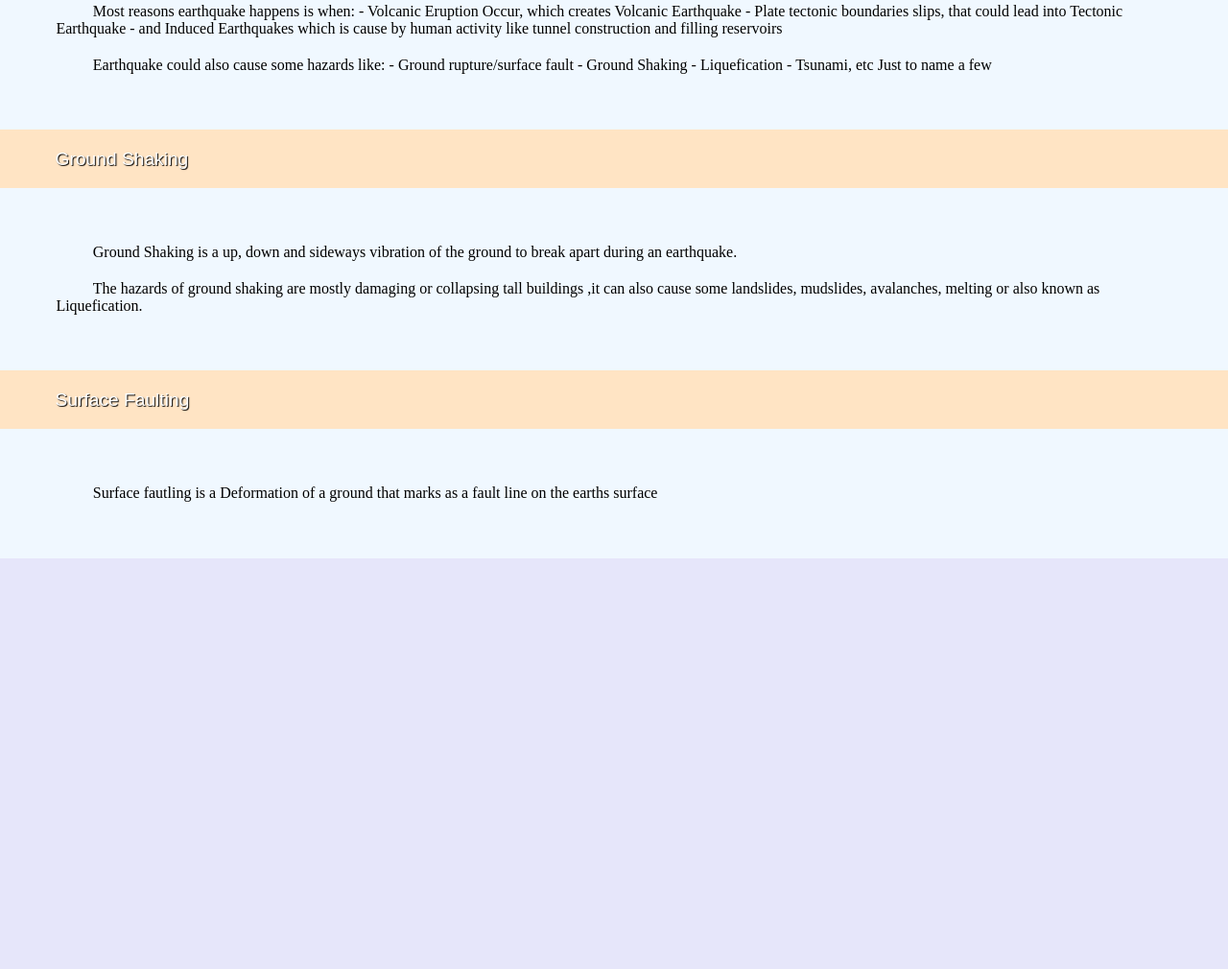
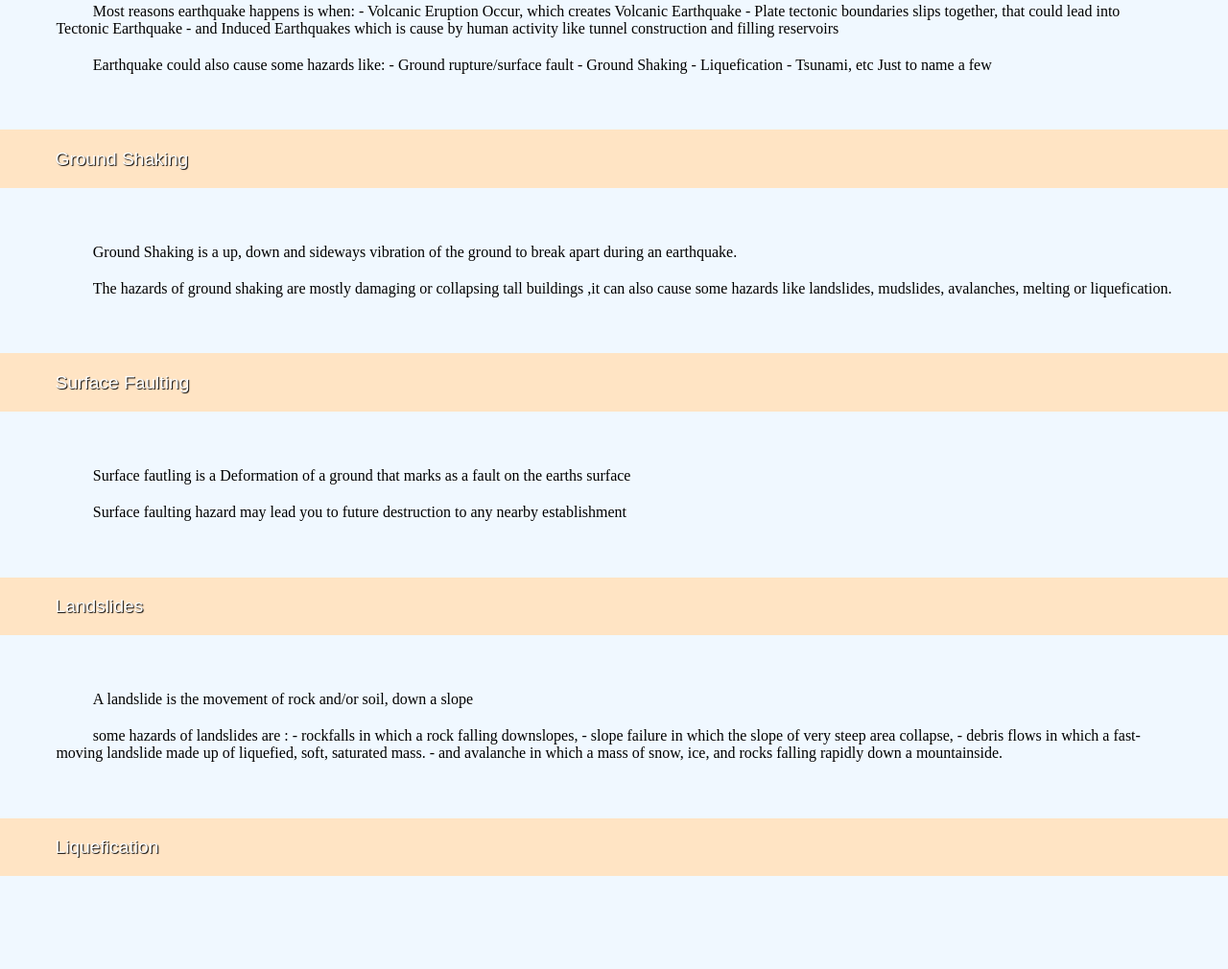
Before and after one commit to rcph-smz/shs_blog, a plain HTML site: page notes/script/geological_processes/index.html in a window 1280 px wide. Shown: the part 329-1339 px from the top of the page at 96% size. Before the commit the page ends 911 px from the top, so only its background shows below. Drawn offline with Linux system fonts and the light colour scheme.

Commit message:
iwanttowatchanime

```diff
--- a/notes/script/geological_processes/index.html
+++ b/notes/script/geological_processes/index.html
@@ -37,7 +37,7 @@
                 Most reasons earthquake happens is when:
                 <!-- - Volcanic Eruption Occur when enough magma builds up in the magma chamber in which it forces its way up to the surface and erupts -->
                 - Volcanic Eruption Occur, which creates Volcanic Earthquake
-                - Plate tectonic boundaries slips, that could lead into Tectonic Earthquake
+                - Plate tectonic boundaries slips together, that could lead into Tectonic Earthquake
                 <!-- convection inside earth -->
                 - and Induced Earthquakes which is cause by human activity like tunnel construction and filling reservoirs
             </div>
@@ -63,7 +63,7 @@
                 <!-- The hazards of ground shaking are mostly damaging or collapse high buildings, it could also cause some landslides and Liquefication  -->
                 <!-- ground shaking hazards often damage or collapse tall buildings, they can also cause some landslides and melting. -->
                 <!-- When solid is converted into a liquid state by absorbing heat energy, it is known as liquefaction. The melting of ice is an example of liquefaction. -->
-                The hazards of ground shaking are mostly damaging or collapsing tall buildings ,it can also cause some landslides, mudslides, avalanches, melting or also known as Liquefication.
+                The hazards of ground shaking are mostly damaging or collapsing tall buildings ,it can also cause some hazards like landslides, mudslides, avalanches, melting or liquefication.
             </div>
         </div>
     </div>
@@ -73,8 +73,40 @@
         </div>
         <div class="note-content-wrapper">
             <div class="note-content">
-                Surface fautling is a Deformation of a ground that marks as a fault line on the earths surface
+                Surface fautling is a Deformation of a ground that marks as a fault on the earths surface
             </div>
+            <!-- <div class="note-content">
+                The hazards that include surface faulting are:
+            </div> -->
+            <div class="note-content">
+                <!-- Surface faulting could lead hazard in future into nearby residence -->
+                <!-- Surface faulting may lead to a future hazard to any nearby residences -->
+                Surface faulting hazard may lead you to future destruction to any nearby establishment
+            </div>
+        </div>
+    </div>
+    <div class="note-object">
+        <div class="note-title">
+            Landslides
+        </div>
+        <div class="note-content-wrapper">
+            <div class="note-content">
+                A landslide is the movement of rock and/or soil, down a slope
+            </div>
+            <div class="note-content">
+                some hazards of landslides are :
+                - rockfalls in which a rock falling downslopes,
+                - slope failure in which the slope of very steep area collapse,
+                - debris flows in which a fast-moving landslide made up of liquefied, soft, saturated mass.
+                - and avalanche in which a mass of snow, ice, and rocks falling rapidly down a mountainside.
+            </div>
+        </div>
+    </div>
+    <div class="note-object">
+        <div class="note-title">
+            Liquefication
+        </div>
+        <div class="note-content-wrapper">
             <div class="note-content">
 
             </div>
```
